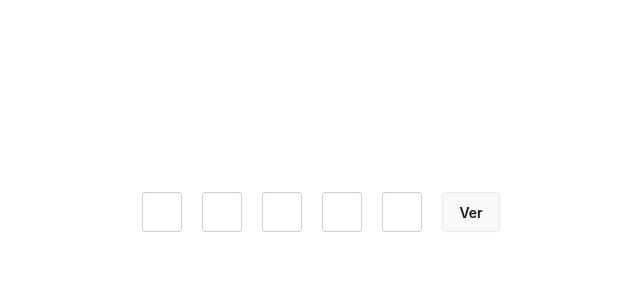
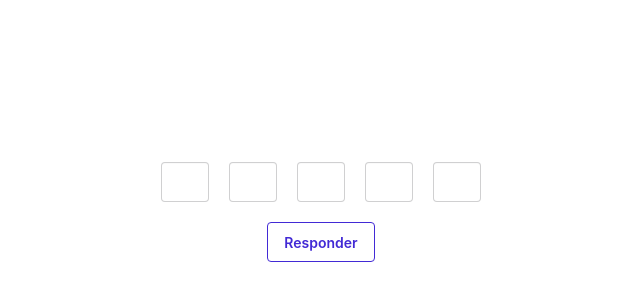
Before and after one commit to N4atan/My-Wordle, a React (Vite) app: page / in a window 1280 px wide. Shown: the part 188-488 px from the top of the page, without its empty margins (319-959 px from the left). Built offline with nearby package versions, Linux system fonts and the light colour scheme.

Commit message:
Fix: Lógica

```diff
--- a/src/App.jsx
+++ b/src/App.jsx
@@ -1,57 +1,74 @@
 import { useState } from "react"
 
+
+
 export default function App() {
-    const [word, setWord] = useState("hello")
+    const [word, setWord] = useState("hello");
+    const [history, setHistory] = useState([]);
 
-    // Modificamos a função para receber o elemento de input real
+
     const autoFocus = (input) => {
-        // Checa se algum caractere foi digitado (tamanho 1)
-        // E checa se existe um próximo elemento irmão antes de saltar o foco.
         if (input.value.length === 1 && input.nextElementSibling) {
             input.nextElementSibling.focus();
         }
     }
 
 
-    const checkEqualsWords = () => {
-        const inputs = document.getElementById("inputs-row").children
-        word.toLowerCase()
+    const analyze = (values, secret) => {
+        return values.map((char, i) => {
 
-        for (let i = 0; i < inputs.length; i++) {
-            if (!word.includes(inputs[i].value.toLowerCase())) {
-                inputs[i].classList.add("input-error")
-                break
-            }
+            if (char.toLowerCase() === secret[i]) return { char, style: 'disabled:bg-info' };
+            if (secret.includes(char.toLowerCase())) return { char, style: 'disabled:bg-warning' };
 
-            let index = word.indexOf(inputs[i].value.toLowerCase())
-
-            if (index === i) {
-                inputs[i].classList.add("disabled:input-success")
-            } else {
-                inputs[i].classList.add("input-warning")
-            }
-
-        }
+            return { char, style: 'disabled:bg-error' };
+        })
     }
 
+
+    const checkEqualsWords = () => {
+        const row = document.getElementById("inputs-row");
+        const inputs = row.querySelectorAll("input");
+
+        const secretWord = word.toLowerCase()
+        const values = Array.from(inputs, input => input.value);
+
+        saveWords(analyze(values, secretWord));
+
+    }
+
+    const saveWords = (forSave) => {
+        setHistory(prev => [...prev, forSave]);
+    };
+
     return (
-        <div className="flex flex-col items-center justify-center h-screen">
+        <div className="flex flex-col items-center justify-center h-screen gap-5">
+            {history.map((phrase, index) => (
+                <div key={index} className="flex flex-row gap-5">
+                    {phrase.map((char, index) => (
+                        <input
+                            type="text"
+                            className={`input w-12 text-2xl ${char.style}`}
+                            disabled
+                            value={char.char}
+                            key={index}
+                        />
+                    ))}
+                </div>
+            ))}
 
-
-            <div id="inputs-row" className="flex flex-row gap-5">
+            < div id="inputs-row" className="flex flex-row gap-5">
                 {word.split('').map((letter, index) => (
                     <input
                         type="text"
-                        className="input w-10"
+                        className="input w-12 text-2xl"
                         maxLength={1}
                         minLength={1}
                         key={index}
-                        // Em vez de 'this', passamos a tag <input> através do evento de onChange (e.target)
                         onChange={(e) => autoFocus(e.target)}
                     />
                 ))}
-                <button onClick={() => checkEqualsWords()} className="btn">Ver</button>
             </div>
-        </div>
+            <button onClick={() => checkEqualsWords()} className="btn btn-primary btn-outline">Responder</button>
+        </div >
     )
 }
```
Also changed, not shown: 1 other file (tests, documents, lock files or other folders).
